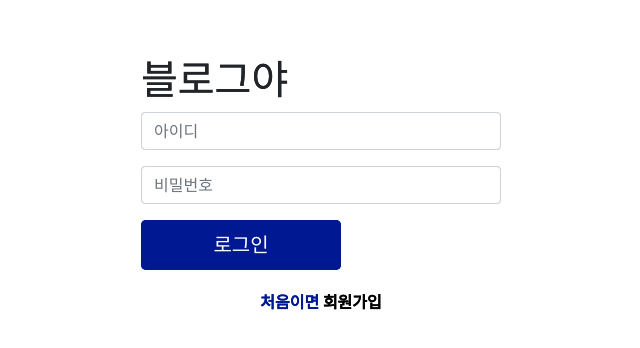
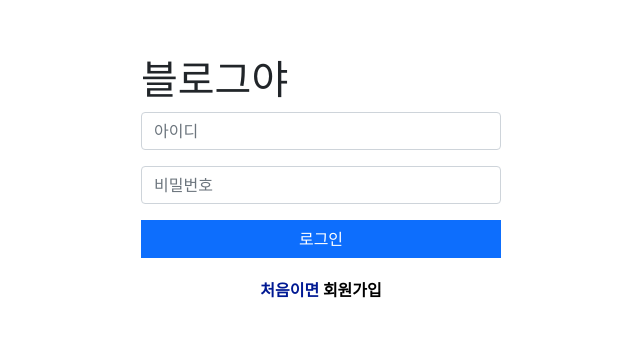
Before and after one commit to dmchoi77/blog, a React (Create React App) app in the folder client/: page /login in a window 1280 px wide. Shown: the part 114-462 px from the top of the page, without its empty margins (319-959 px from the left). Built offline with nearby package versions, Linux system fonts and the light colour scheme.

Commit message:
로그인 화면에서 회원가입 누르면 로그인, 회원가입 컴포넌트 겹치는 현상 -> 라우터 구조 수정

```diff
--- a/client/src/App.js
+++ b/client/src/App.js
@@ -1,10 +1,9 @@
 import './App.css';
 import React, { useState, useEffect } from 'react';
-import { BrowserRouter, Route, Link, Switch } from 'react-router-dom';
+import { Route, Switch } from 'react-router-dom';
 import SignUp from './component/SignUp';
 import Login from './component/Login';
 import Home from './component/Home';
-import PrivateRoute from './component/PrivateRoute';
 
 function App() {
   // 로그인 상태 관리
@@ -24,18 +23,14 @@ function App() {
 
   return (
     <div>
-      {isLogin ?
-        <Home /> :
-        <Login />
+      {isLogin
+        ? <Home />
+        : <Switch>
+          <Route exact path="/" component={Login} />
+          <Route exact path="/login" component={Login} />
+          <Route path="/signup" component={SignUp} />
+        </Switch>
       }
-      <Switch>
-        {/* <PrivateRoute exact path="/home" component={Home} /> */}
-        <Route exact path="/login" component={Login} />
-        {/* <Route exact path="/" component={Login} /> */}
-        <Route exact path="/signup" component={SignUp} />
-
-
-      </Switch>
     </div>
   )
 }
--- a/client/src/component/Home.js
+++ b/client/src/component/Home.js
@@ -38,7 +38,6 @@ function Home(props) {
           <PrivateRoute exact path="/board/list" component={BoardList} />
           <PrivateRoute exact path="/board/write" component={BoardWrite} />
           <PrivateRoute exact path="/board/view/:data" component={View} />
-          <PrivateRoute exact path="board/write" component={BoardWrite} />
         </Switch>
     </div>
   )
--- a/client/src/component/Login.js
+++ b/client/src/component/Login.js
@@ -1,8 +1,7 @@
 import axios from 'axios';
-import React, { useState, useEffect } from 'react';
+import React, { useState } from 'react';
 import { Form, Button } from 'react-bootstrap';
-import { Route, Link } from 'react-router-dom';
-import SignUp from './SignUp';
+import { Link } from 'react-router-dom';
 
 function Login() {
 
@@ -55,13 +54,11 @@ function Login() {
                 <Form.Group className="mb-3" controlId="formBasicPassword">
                     <Form.Control type='password' name='input_pw' value={inputPw} onChange={handleInputPw} placeholder="비밀번호" />
                 </Form.Group>
-                <Button className="submit-btn" variant="primary" type='button' onClick={_login}>
+                <Button variant="primary" type='button' onClick={_login}>
                     로그인
                 </Button>
                 <p className="sign-up">처음이면 <Link to={"/signup"}>회원가입</Link></p>
-
             </Form>
-
         </div>
     )
 };
--- a/client/src/component/SignUp.js
+++ b/client/src/component/SignUp.js
@@ -4,7 +4,6 @@ import { useHistory } from 'react-router-dom';
 import { Form, Button } from 'react-bootstrap';
 
 function SignUp() {
-
 
     const history = useHistory();
     const _signUp = () => {
@@ -47,7 +46,6 @@ function SignUp() {
     return (
         <div id="container">
             <h1>회원가입</h1>
-
             <Form.Group className="mb-3" controlId="formBasicEmail">
                 <Form.Control type='text' maxLength='10' name='signup_name' placeholder="이름" />
             </Form.Group>
@@ -63,7 +61,7 @@ function SignUp() {
             <Form.Group className="mb-3" controlId="formBasicPassword">
                 <Form.Control type='password' maxLength='15' name='signup_pswCheck' placeholder="비밀번호 확인" />
             </Form.Group>
-            <Button className="submit-btn" variant="primary" type='button' onClick={_signUp}>
+            <Button variant="primary" type='button' onClick={_signUp}>
                 회원가입
             </Button>
         </div >
```
